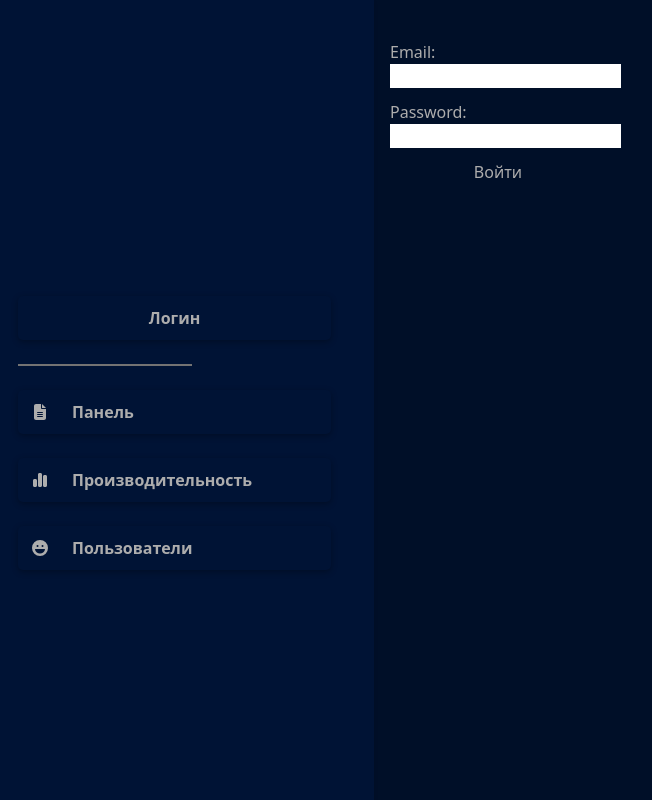
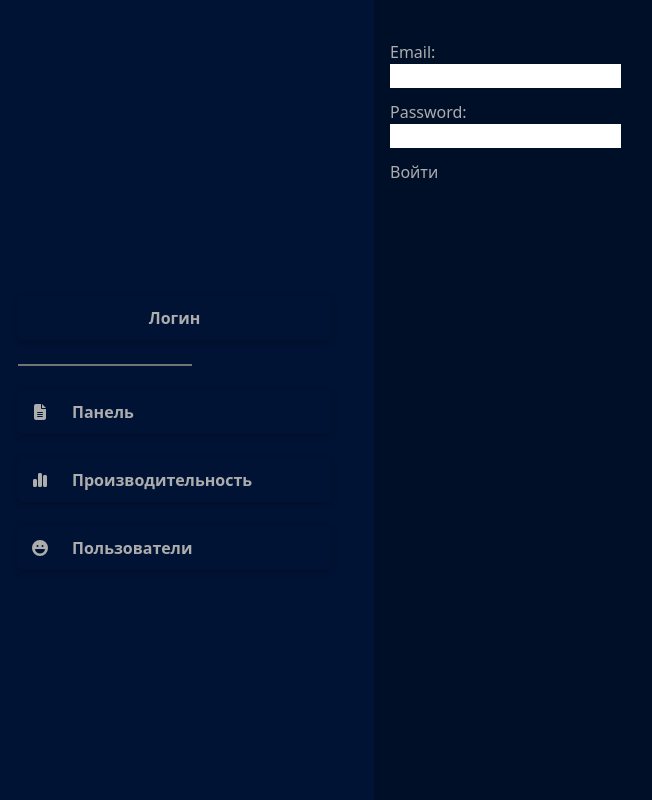
Before and after one commit to themm-s/next, a Next.js app: page /pages/login in a window 1280 px wide. Shown: the whole page, without its empty margins (10-662 px from the left). Built offline with nearby package versions, Linux system fonts and the light colour scheme; no server answers.

Commit message:
some updates

```diff
--- a/src/app/pages/apanel/page.tsx
+++ b/src/app/pages/apanel/page.tsx
@@ -22,23 +22,29 @@ export default function Apanel() {
   };
 
   return !user ? <h1>Доступ запрещён</h1> : (
-    <form onSubmit={signUp} className="flex flex-col w-1/12 space-y-3">
+    <form onSubmit={signUp} className="flex flex-col space-y-3">
       <label>
-        Email:
+        <p>
+          Email:
+        </p>
         <input type="email" name="email"
           onChange={(e) => setEmail(e.target.value)} />
       </label>
       <label>
-        Password:
+        <p>
+          Password:
+        </p>
         <input type="password" name="password"
           onChange={(e) => setPassword(e.target.value)} />
       </label>
       <label>
-        Nickname:
+        <p>
+          Nickname:
+        </p>
         <input type="text" name="Nickname"
           onChange={(e) => setNickname(e.target.value)} />
       </label>
-      <button type="submit">Добавить пользователя</button>
+      <button type="submit" className="text-left">Добавить пользователя</button>
     </form>
   );
 }
--- a/src/app/pages/dashboard/page.tsx
+++ b/src/app/pages/dashboard/page.tsx
@@ -54,6 +54,7 @@ export default async function Dashboard() {
     filter.page++;
     revalidatePath('/pages/dashboard');
   };
+
   return (
     <div>
       <form action={prevPage}>
--- a/src/app/pages/login/page.tsx
+++ b/src/app/pages/login/page.tsx
@@ -45,16 +45,20 @@ export default function Login() {
   return user ? <h1>Вы уже вошли</h1> : (
     <div>
       <br />
-      <form onSubmit={signIn} className="flex flex-col w-1/4 space-y-3">
+      <form onSubmit={signIn} className="flex flex-col space-y-3">
         <label className="">
-          Email:
+          <p>
+            Email:
+          </p>
           <input type="email" name="email" ref={emailRef} onChange={(e) => setEmail(e.target.value)} />
         </label>
         <label>
-          Password:
+          <p>
+            Password:
+          </p>
           <input type="password" ref={passwordRef} name="password" onChange={(e) => setPassword(e.target.value)} />
         </label>
-        <button type="submit">Войти</button>
+        <button type="submit" className="text-left">Войти</button>
       </form>
     </div>
   );
```
Also changed, not shown: 1 other file (tests, documents, lock files or other folders).
